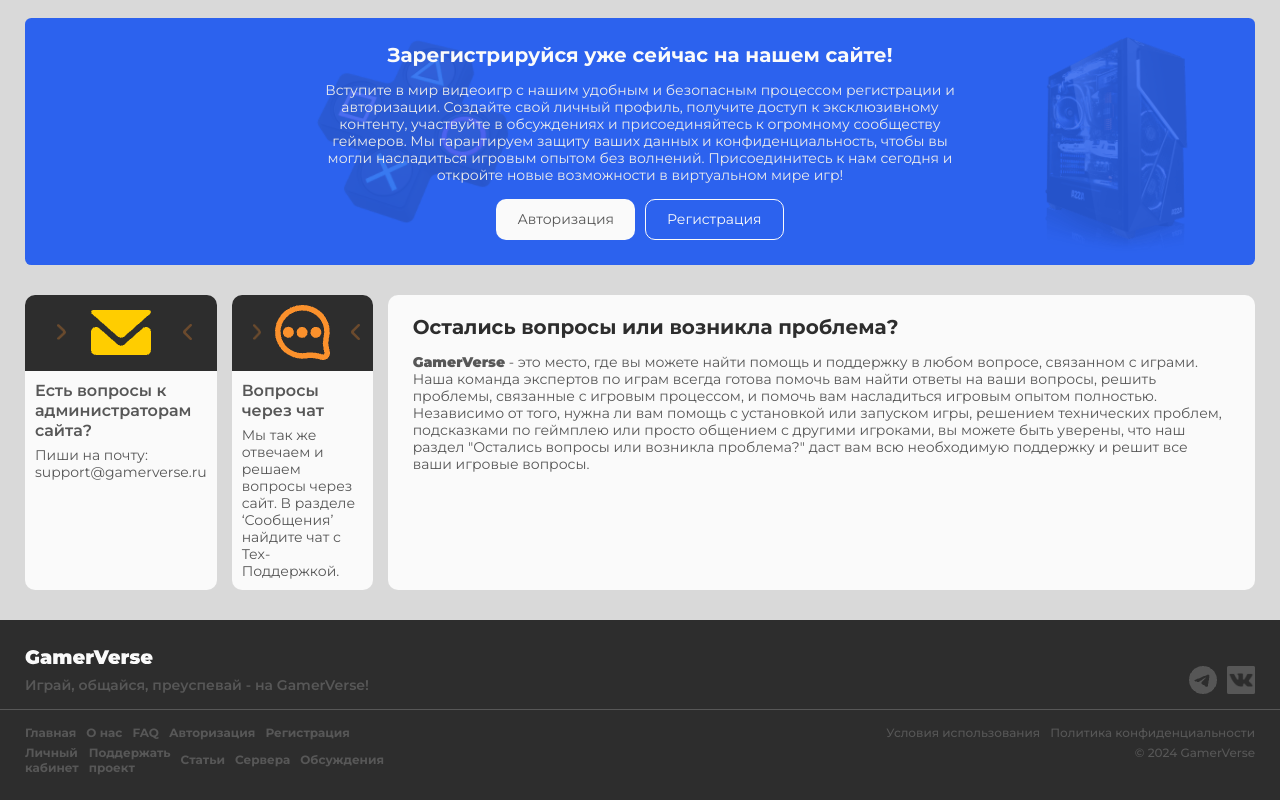
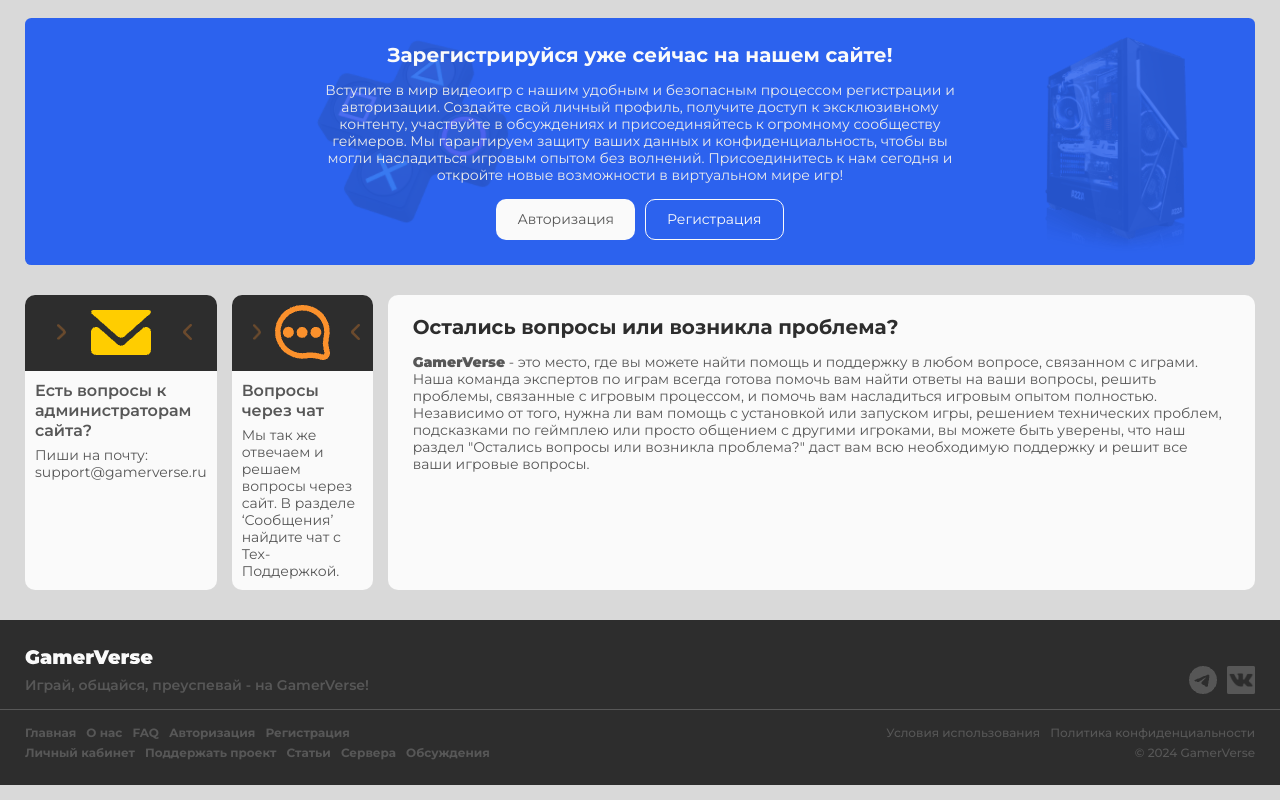
Before and after one commit to Asliddin001/GameVerse, a React (Vite) app: page / in a window 1280 px wide. Shown: the part 1760-2560 px from the top of the page. Built offline with nearby package versions, Linux system fonts and the light colour scheme.

Commit message:
corrected some mistakes

```diff
--- a/src/components/layouts/footer/footer.module.css
+++ b/src/components/layouts/footer/footer.module.css
@@ -20,7 +20,7 @@
 }
 
 .left_part_footer {
-  max-width: 357px;
+  max-width: 467px;
   display: flex;
   flex-direction: column;
   gap: 5px;
```
